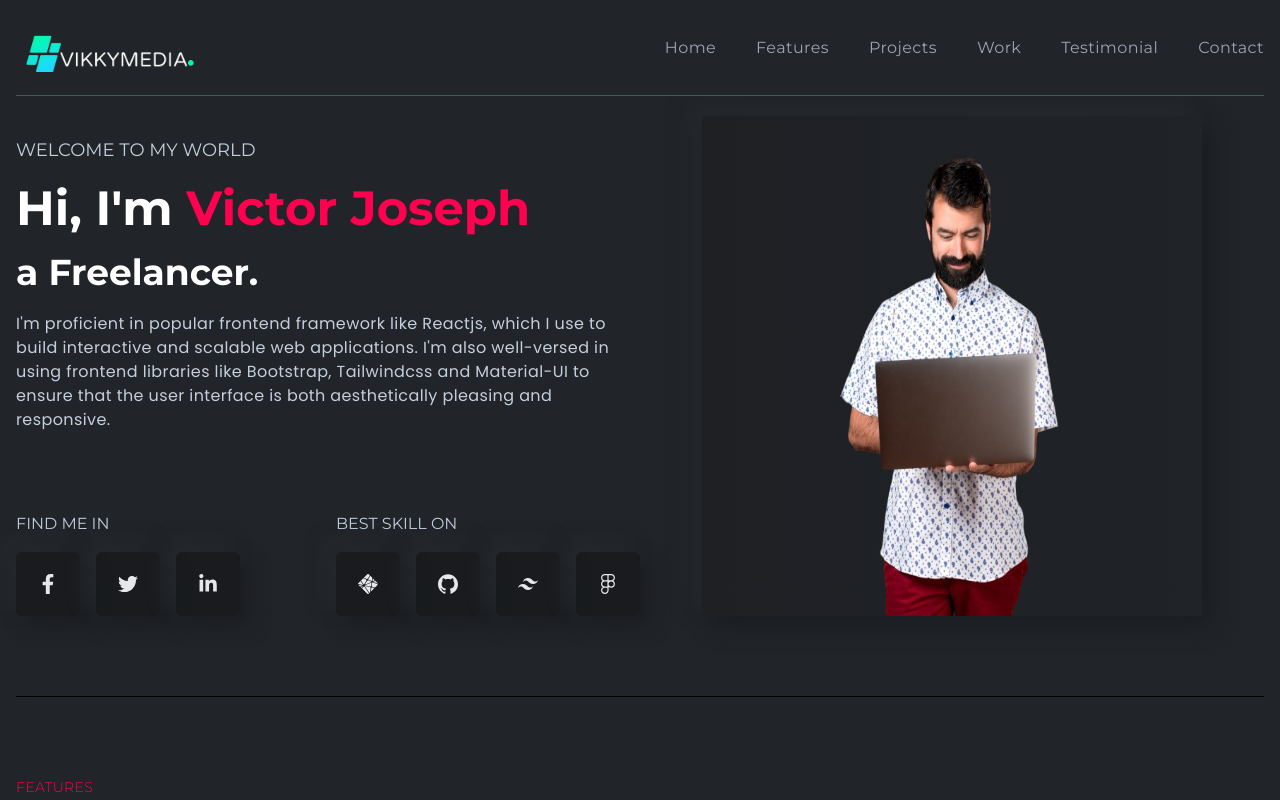
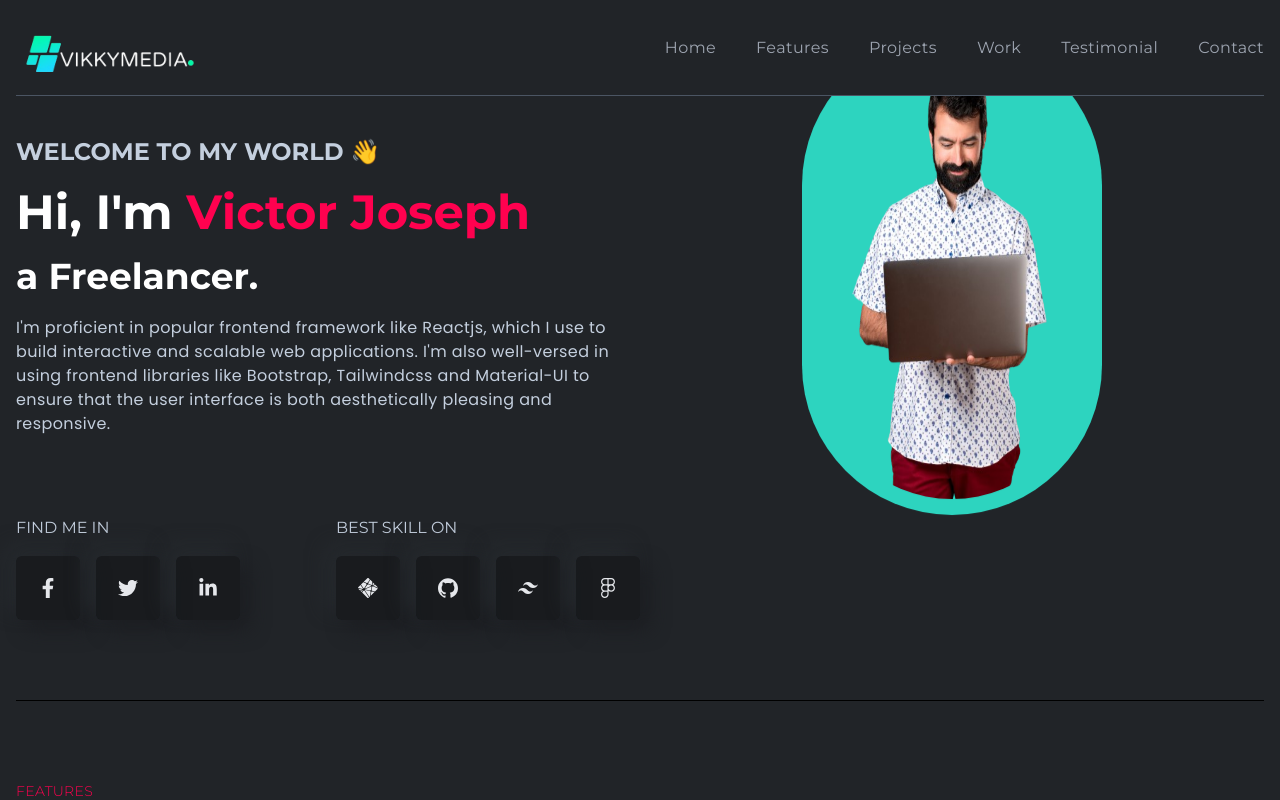
Before and after one commit to vikkymediagithub/Reactjs-Portfolio-Website, a React (Create React App) app: page / in a window 1280 px wide. Shown: the top 800 px of the page. Built offline with nearby package versions, Linux system fonts and the light colour scheme.

Commit message:
animation

```diff
--- a/src/components/banner/LeftBanner.js
+++ b/src/components/banner/LeftBanner.js
@@ -14,7 +14,7 @@ const LeftBanner = () => {
     <div className="w-full lgl:w-1/2 flex flex-col gap-20">
       <div className="flex flex-col gap-5" data-aos="fade-down"
      data-aos-easing="linear" data-aos-duration="1500">
-        <h4 className=" text-lg font-normal">WELCOME TO MY WORLD</h4>
+        <h4 className=" text-2xl font-bold">WELCOME TO MY WORLD 👋</h4>
         <h1 className="text-5xl font-bold text-white">
           Hi, I'm <span className="text-designColor capitalize">Victor Joseph</span>
         </h1>
--- a/src/components/banner/RightBanner.js
+++ b/src/components/banner/RightBanner.js
@@ -5,11 +5,11 @@ const RightBanner = () => {
   return (
     <div className="w-full lgl:w-1/2 flex justify-center items-center relative" data-aos="flip-left" data-aos-easing="ease-out-cubic" data-aos-duration="2000">
       <img
-        className="w-[250px] h-[300px] lgl:w-[300px] lgl:h-[480px] z-10"
+        className="w-[250px] h-[300px] animate-bounce rounded-full p-4 bg-teal-400 lgl:w-[300px] lgl:h-[480px] z-10"
         src={bannerImg}
         alt="bannerImg"
       />
-      <div className="absolute bottom-0 w-[350px] h-[300px] lgl:w-[500px] lgl:h-[500px] bg-gradient-to-r from-[#1e2024] to-[#202327] shadow-shadowOne flex justify-center items-center"></div>
+      {/* <div className="absolute bottom-0 w-[350px] h-[300px] lgl:w-[500px] lgl:h-[500px] bg-gradient-to-r from-[#1e2024] to-[#202327] shadow-shadowOne flex justify-center items-center"></div> */}
     </div>
   );
 }
```
Also changed, not shown: src/assets/images/vikkymedia (1).png (added).
